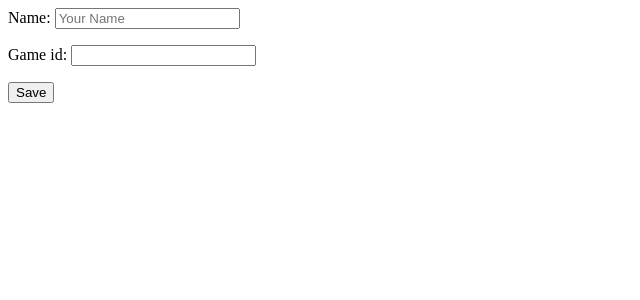
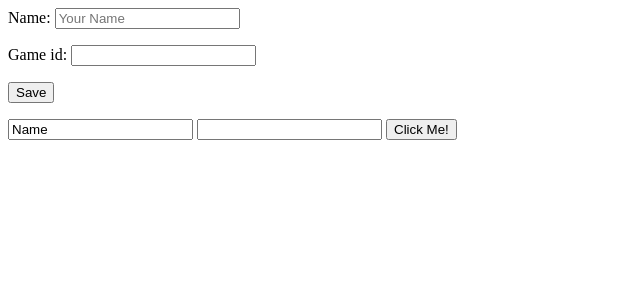
Before and after one commit to IS-D-Game/CLR, a Django app: page /player/ in a window 1280 px wide. Shown: the top 300 px of the page, without its empty margins (0-640 px from the left). Run offline with Django 3.2, Linux system fonts and the light colour scheme; parts of the project's set-up code (start-up, migrations or seed data) failed here and were passed over; some libraries are stand-ins or nearby versions.

Commit message:
-add dynamic_url (over Zoom with whole Team) -try href to link pages

```diff
--- a/stop/game/forms.py
+++ b/stop/game/forms.py
@@ -6,7 +6,7 @@ from .models import Settings
 
 class AnswerForm(forms.ModelForm):
     S = Settings.objects.get(game_id=123456)
-    P = Player.objects.get(game_id=123456)
+    P = Player.objects.get(player_name="Dominik")
     player_name = forms.CharField()
     game_id     = forms.IntegerField()
     answer_1    = forms.CharField(label=S.category_1,
--- a/stop/game/templates/game/player_create.html
+++ b/stop/game/templates/game/player_create.html
@@ -1,5 +1,30 @@
+
 
 <form action='.' method='POST'>{% csrf_token %}
     {{ form.as_p }}
     <input type='submit' value='Save' />
 </form>
+
+
+
+<script type="text/javascript" src="http://code.jquery.com/jquery-1.11.0.min.js"></script>
+<script type="text/javascript">
+
+$(document).ready(function(){
+
+    $('#button').click(function(e) {
+        var player_name = $("#player_name").val();
+        var game_id = $("#game_id").val();
+        window.location.replace(" http://127.0.0.1:8000/game/"+player_name+ "/" +game_id);
+
+    });
+});
+</script>
+</head>
+<body>
+
+       <input type="text" value="Name" id="player_name">
+       <input type="number" value="Game ID" id="game_id">
+       <button type="button" id="button">Click Me!</button>
+</body>
+</html>
--- a/stop/game/urls.py
+++ b/stop/game/urls.py
@@ -10,6 +10,6 @@ app_name = 'game'
 urlpatterns = [
     path('', start_page_view, name='start-page'),
     path('settings/', game_create_view, name='game-create'),
-    path('game/', game_view, name='game'),
+    path('game/<str:player_name>/<int:game_id>/', game_view, name='game'),
     path('player/', player_create_view, name='player-create'),
 ]
--- a/stop/game/views.py
+++ b/stop/game/views.py
@@ -4,16 +4,18 @@ from .forms import AnswerForm
 from .forms import PlayerForm
 from .models import Player
 from .models import Answer
+from .models import Settings
 
 
 # Create your views here.
-def game_view(request):
-    obj = Answer
+def game_view(request, game_id, player_name):
+    obj = Settings.objects.get(game_id=game_id)
+    obj2 = Player.objects.get(player_name=player_name)
     form = AnswerForm(request.POST or None, instance=obj)
     if form.is_valid():
         form.save()
     context = {
-        'form': form
+        "form" : form,
     }
     return render(request, "game/game.html", context)
 
```
Also changed, not shown: stop/db.sqlite3, stop/game/templates/game/start_page.html (line endings or trailing spaces).
